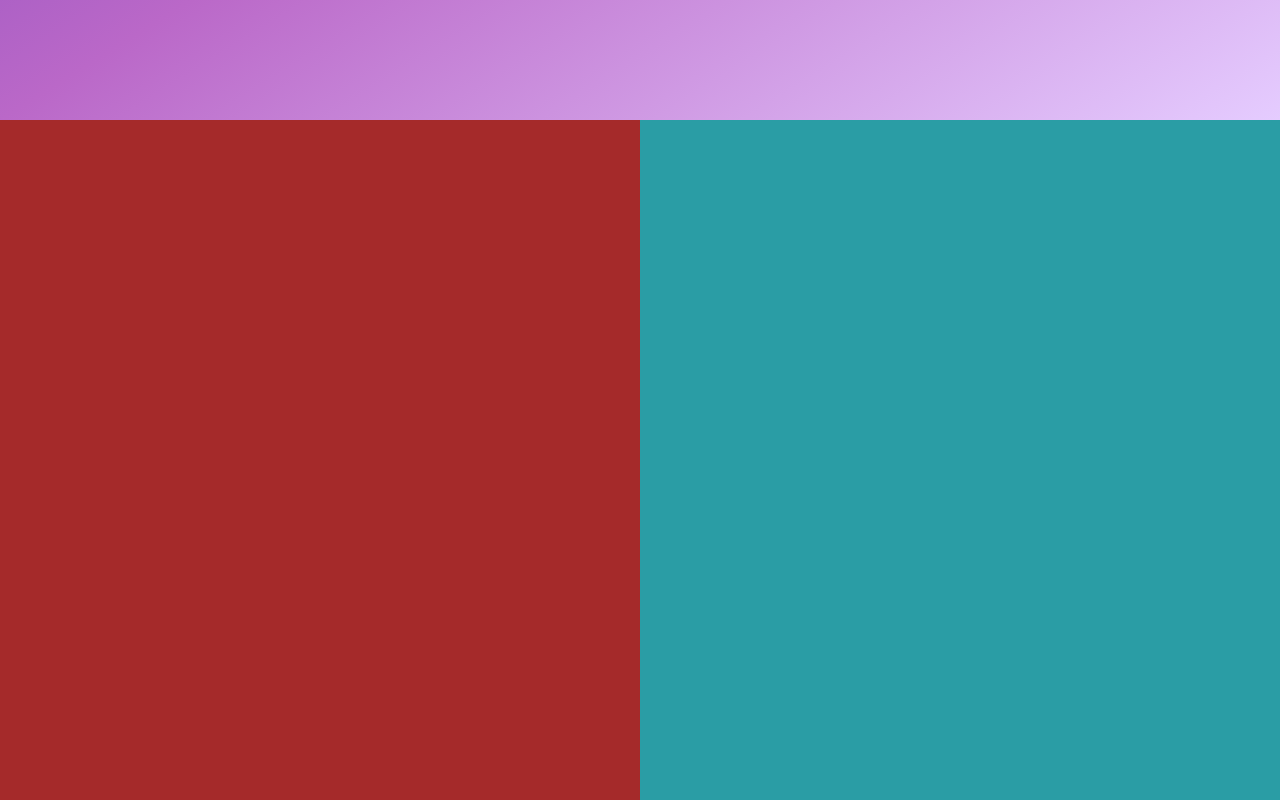
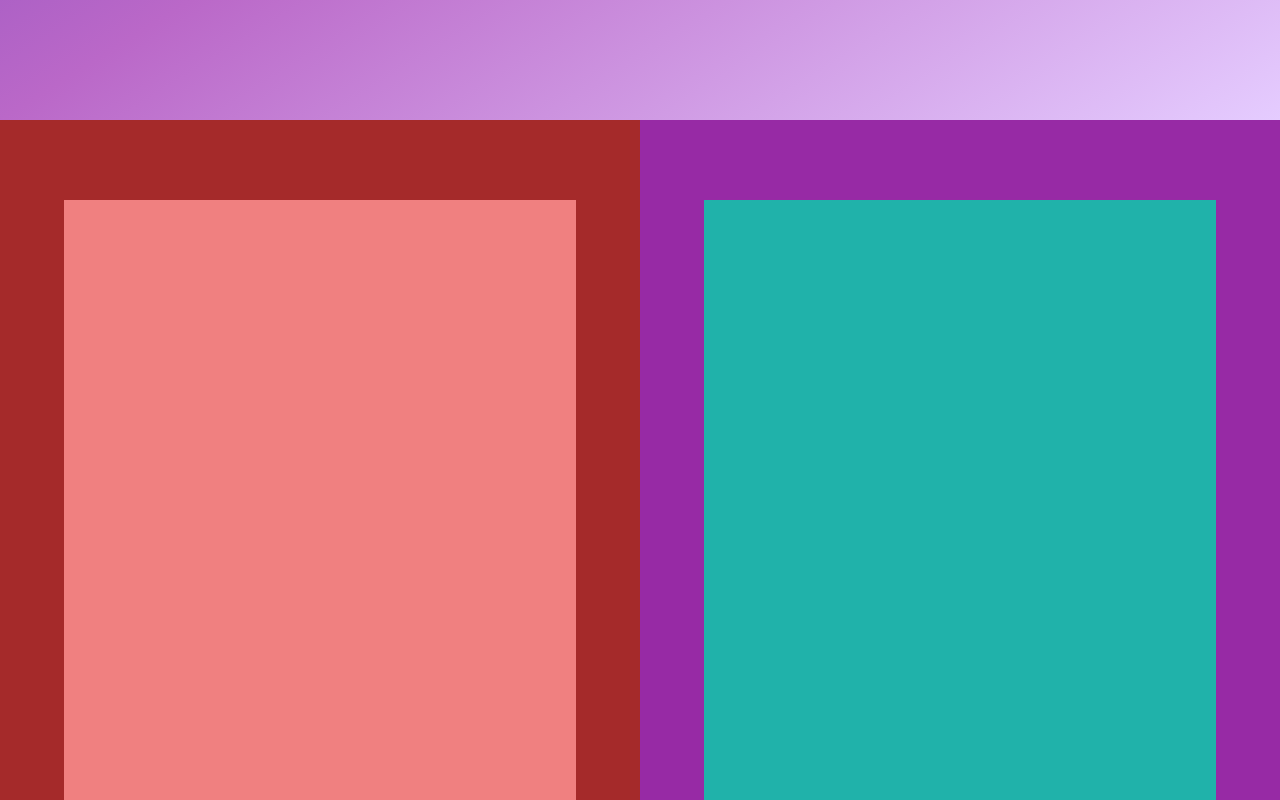
Before and after one commit to dmrd2653/Green-Era, a plain HTML site: page Frontend/Main.html in a window 1280 px wide. Shown: the part 680-1480 px from the top of the page. Drawn offline with Linux system fonts and the light colour scheme.

Commit message:
Additional changes

```diff
--- a/Frontend/Main.html
+++ b/Frontend/Main.html
@@ -41,16 +41,19 @@
         <!-- Hero text section  -->
         <div id="herotxtparent">
             <!-- Text background  -->
-            <div id="herotxtbg"></div>
-            <!-- Text section  -->
+            <div id="herotxtbg">
+                <!-- Text section  -->
             <div id="herotxt"></div>
+            </div>
+
         </div>
         <!-- Hero image section  -->
         <div id="heroimgparent">
             <!-- Image background section  -->
-            <div id="heroimgbg"></div>
-            <!-- Image section  -->
+            <div id="heroimgbg">
+                <!-- Image section  -->
             <div id="heroimg"></div>
+            </div>
         </div>
     </div>
     </div>
--- a/Frontend/page2.css
+++ b/Frontend/page2.css
@@ -19,11 +19,46 @@
     height: 100vh;
     width: 50vw; /* Text parent div takes 50% of the viewport width */
     background-color: brown;
+    position: relative; /* Add relative positioning */
 }
-
 /* Hero image section  */
 #heroimgparent {
     height: 100vh;
     width: 50vw;
-    background-color: rgb(42, 157, 165);
+    background-color: rgb(151, 42, 165);
+    position: relative; /* Add relative positioning */
 }
+
+/* Text background section */
+#herotxtbg {
+    height: 80vh;
+    width: 40vw;
+    background-color: chocolate;
+    position: absolute;
+    top: 50%;
+    left: 50%;
+    transform: translate(-50%, -50%);
+}
+
+/* Image background section */
+#heroimgbg {
+    height: 80vh;
+    width: 40vw;
+    background-color: rgb(39, 30, 210);
+    position: absolute;
+    top: 50%;
+    left: 50%;
+    transform: translate(-50%, -50%);
+}
+
+/* Text section */
+#herotxt {
+    background-color: lightcoral; /* Example color for text section */
+    height: 100%; /* Adjusted to 100% */
+}
+
+/* Image section */
+#heroimg {
+    background-color: lightseagreen; /* Example color for image section */
+    height: 100%; /* Adjusted to 100% */
+}
```
